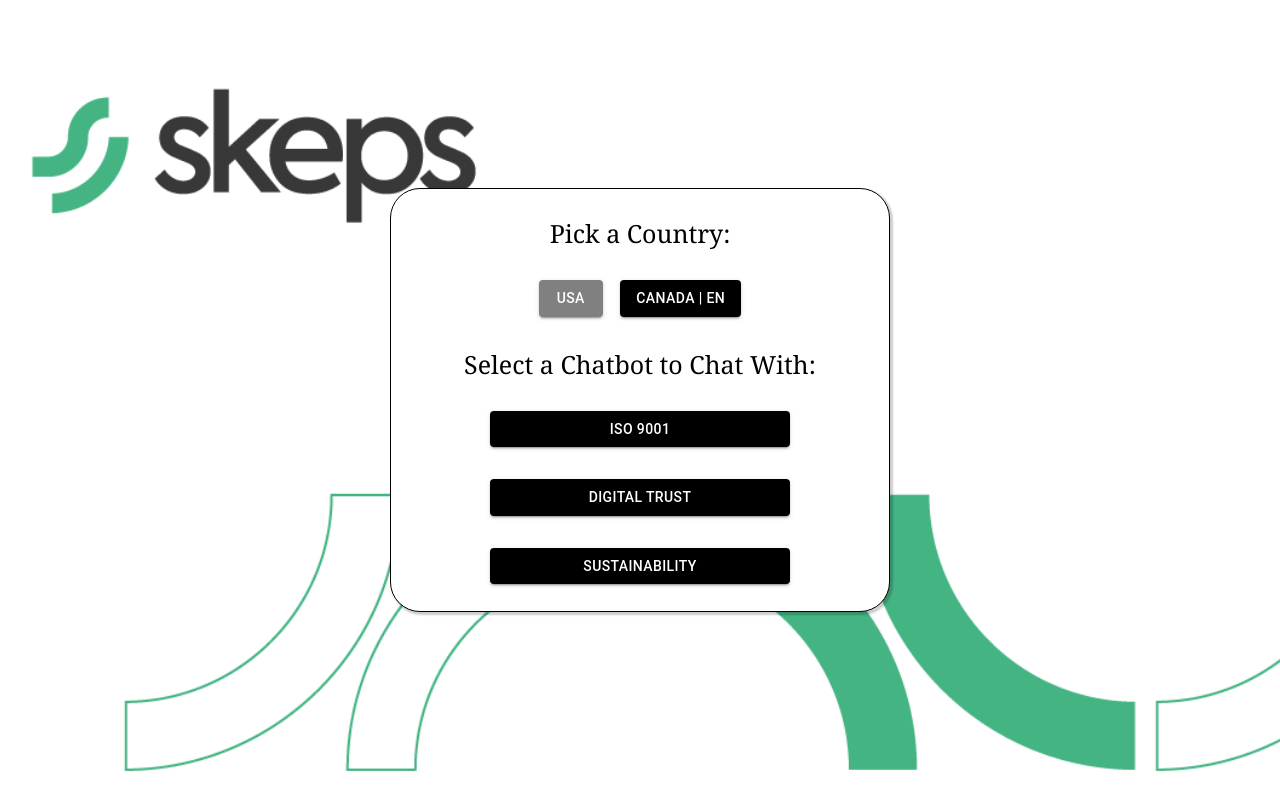
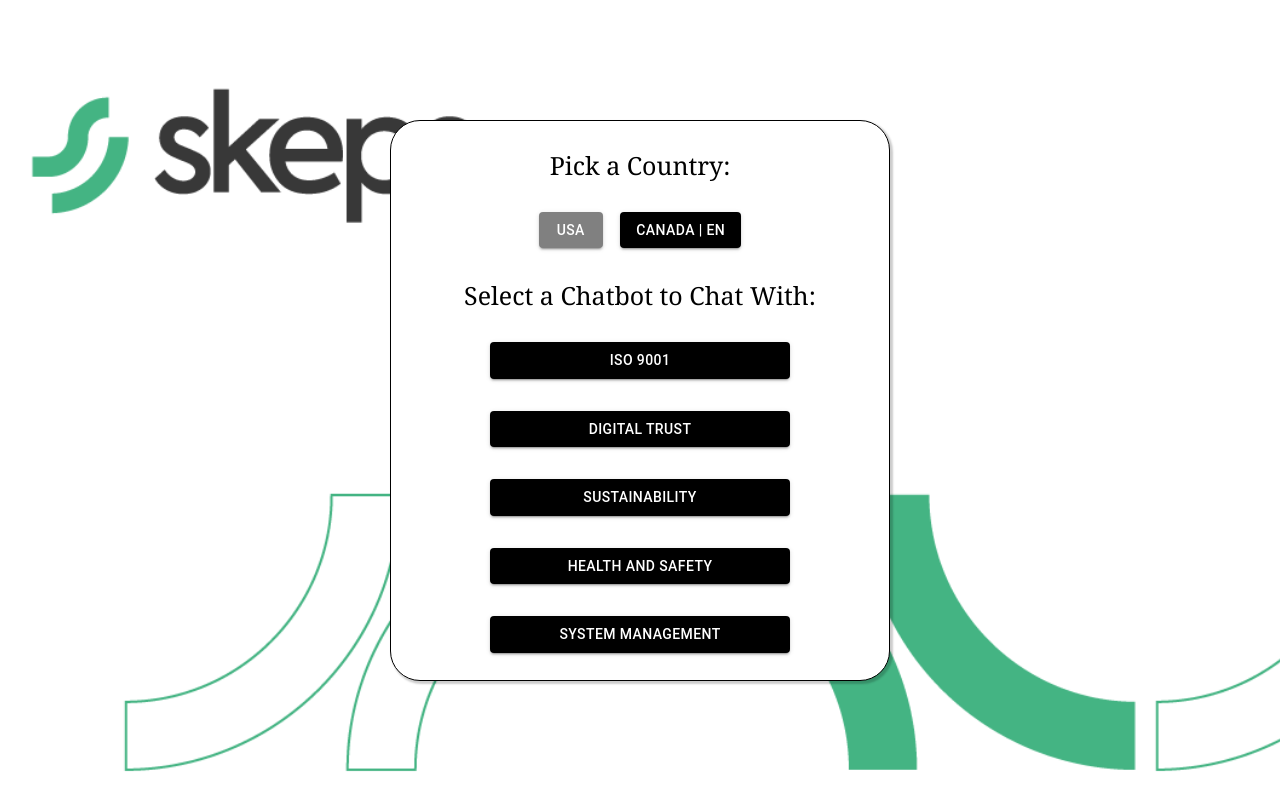
Before and after one commit to camilabbreda/blipChatWidgetNextJs, a Next.js app: page / in a window 1280 px wide. Built offline with nearby package versions, Linux system fonts and the light colour scheme.

Commit message:
include health and safety and system management

```diff
--- a/app/page.tsx
+++ b/app/page.tsx
@@ -96,6 +96,32 @@
           >
             Sustainability
           </Button>
+          <Button
+            variant="contained"
+            sx={{
+              backgroundColor: `${
+                selection === "Health and Safety" ? "grey" : "black"
+              }`,
+              color: "white",
+              "&:hover": { backgroundColor: "#333" },
+            }}
+            onClick={() => setSelection("Health and Safety")}
+          >
+            Health and Safety
+          </Button>
+          <Button
+            variant="contained"
+            sx={{
+              backgroundColor: `${
+                selection === "System Management" ? "grey" : "black"
+              }`,
+              color: "white",
+              "&:hover": { backgroundColor: "#333" },
+            }}
+            onClick={() => setSelection("System Management")}
+          >
+            System Management
+          </Button>
         </div>
 
         {selection && (
--- a/components/blipchat.tsx
+++ b/components/blipchat.tsx
@@ -24,29 +24,27 @@
       case "Sustainability":
         setOption("Sustainability");
         break;
+      case "Health and Safety":
+        setOption("Health and Safety");
+        break;
+      case "System Management":
+        setOption("System Management");
+        break;
       default:
         setOption("ISO 9001");
         break;
     }
     switch (country) {
       case "USA":
-        console.log("1");
-
         setAppKey(`${process.env.NEXT_PUBLIC_BLIP_APP_KEY_USA}`);
         break;
       case "CANADA | EN":
-        console.log("2");
-
         setAppKey(`${process.env.NEXT_PUBLIC_BLIP_APP_KEY_CAN_EN}`);
         break;
       default:
-        console.log("3");
-
         setAppKey(`${process.env.NEXT_PUBLIC_BLIP_APP_KEY_USA}`);
         break;
     }
-    console.log("selection", selection);
-    console.log("country", country);
   }, [selection, country]);
 
   useEffect(() => {
```
